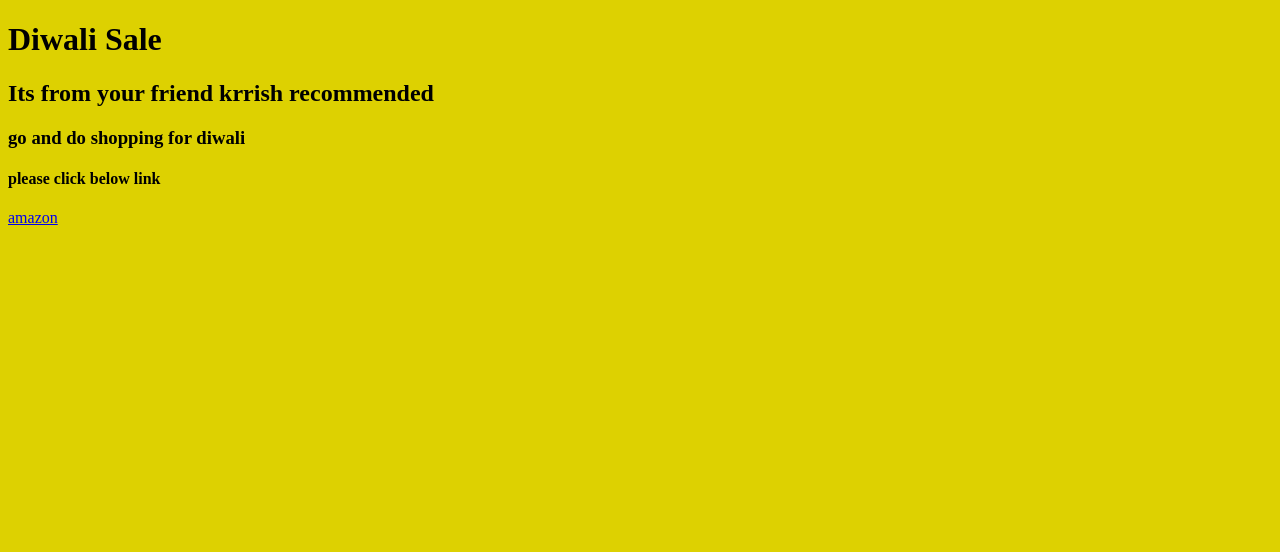
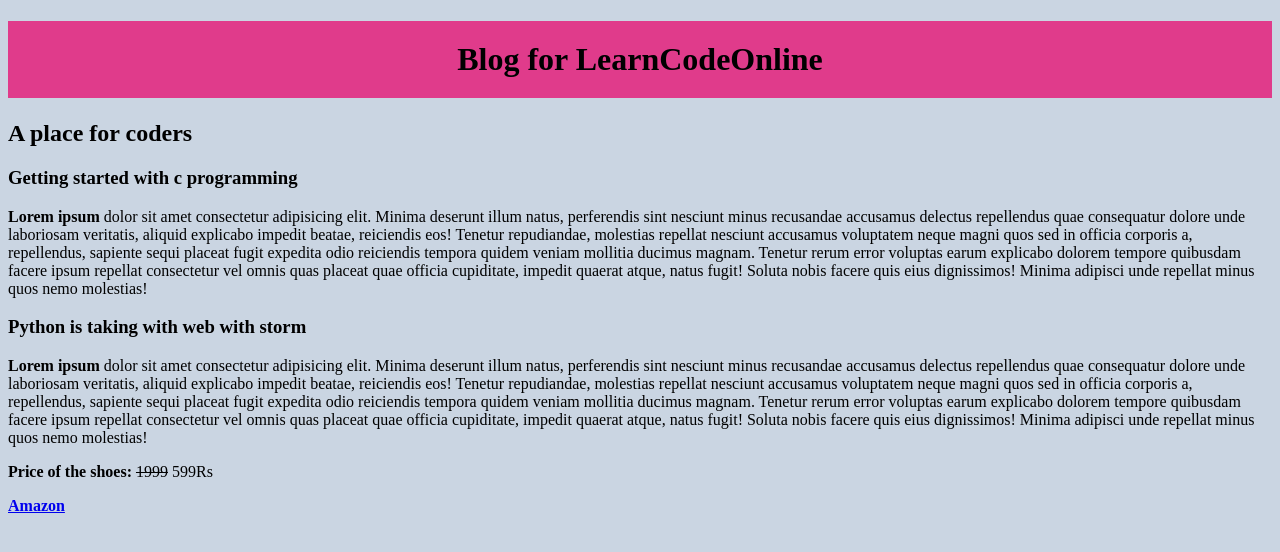
Before and after one commit to krrishmittal/diwalisale.github.io, a plain HTML site: page index.html in a window 1280 px wide. Drawn offline with Linux system fonts and the light colour scheme.

Commit message:
Add files via upload

```diff
--- a/index.html
+++ b/index.html
@@ -4,18 +4,31 @@
     <meta charset="UTF-8">
     <meta http-equiv="X-UA-Compatible" content="IE=edge">
     <meta name="viewport" content="width=device-width, initial-scale=1.0">
-    <title>Document</title>
+    <title>Blog | LearnCodeOnline</title>
     <style>
-        body{
-            background-color: #DDD101;
+        html{
+            background-color: #CAD5E2;
+        }
+        h1{
+            background-color: #E03B8B;
+            text-align: center;
+            padding: 20px;
         }
     </style>
 </head>
 <body>
-    <h1> Diwali Sale </h1>
-    <h2>Its from your friend krrish recommended</h2>
-    <h3>go and do shopping for diwali</h3>
-    <h4>please click below link</h4>
-    <a href="https://amazon.in">amazon</a>
+    <h1>Blog for LearnCodeOnline</h1>
+    <h2>A place for coders</h2>
+    <div>
+        <h3>Getting started with c programming</h3>
+        <p><strong>Lorem ipsum</strong> dolor sit amet consectetur adipisicing elit. Minima deserunt illum natus, perferendis sint nesciunt minus recusandae accusamus delectus repellendus quae consequatur dolore unde laboriosam veritatis, aliquid explicabo impedit beatae, reiciendis eos! Tenetur repudiandae, molestias repellat nesciunt accusamus voluptatem neque magni quos sed in officia corporis a, repellendus, sapiente sequi placeat fugit expedita odio reiciendis tempora quidem veniam mollitia ducimus magnam. Tenetur rerum error voluptas earum explicabo dolorem tempore quibusdam facere ipsum repellat consectetur vel omnis quas placeat quae officia cupiditate, impedit quaerat atque, natus fugit! Soluta nobis facere quis eius dignissimos! Minima adipisci unde repellat minus quos nemo molestias!</p>
+    </div>
+
+    <div>
+        <h3>Python is taking with web with storm</h3>
+        <p><strong>Lorem ipsum</strong> dolor sit amet consectetur adipisicing elit. Minima deserunt illum natus, perferendis sint nesciunt minus recusandae accusamus delectus repellendus quae consequatur dolore unde laboriosam veritatis, aliquid explicabo impedit beatae, reiciendis eos! Tenetur repudiandae, molestias repellat nesciunt accusamus voluptatem neque magni quos sed in officia corporis a, repellendus, sapiente sequi placeat fugit expedita odio reiciendis tempora quidem veniam mollitia ducimus magnam. Tenetur rerum error voluptas earum explicabo dolorem tempore quibusdam facere ipsum repellat consectetur vel omnis quas placeat quae officia cupiditate, impedit quaerat atque, natus fugit! Soluta nobis facere quis eius dignissimos! Minima adipisci unde repellat minus quos nemo molestias!</p>
+        <p><strong>Price of the shoes:</strong> <strike>1999</strike> 599Rs</p>
+        <p><a href="https://www.amazon.in/Flavia-Running-HD0037-BLUGRY_L-Blue-UK/dp/B07YSQ4FPL/ref=sr_1_5?pd_rd_r=d150a45f-2ce3-4cc7-8564-55e726b8e6e7&pd_rd_w=yhvGC&pd_rd_wg=BbMQs&pf_rd_p=e06dd2ef-fc26-41a3-9975-1e50a961ed48&pf_rd_r=H1ZDXCK3AQDXFHJR3BB2&qid=1665456733&refinements=p_36%3A-59999&rnid=1318502031&s=apparel&sr=1-5" target="_blank" rel="noopener noreferrer"><strong>Amazon</strong></a></p>
+    </div>
 </body>
 </html>
```
